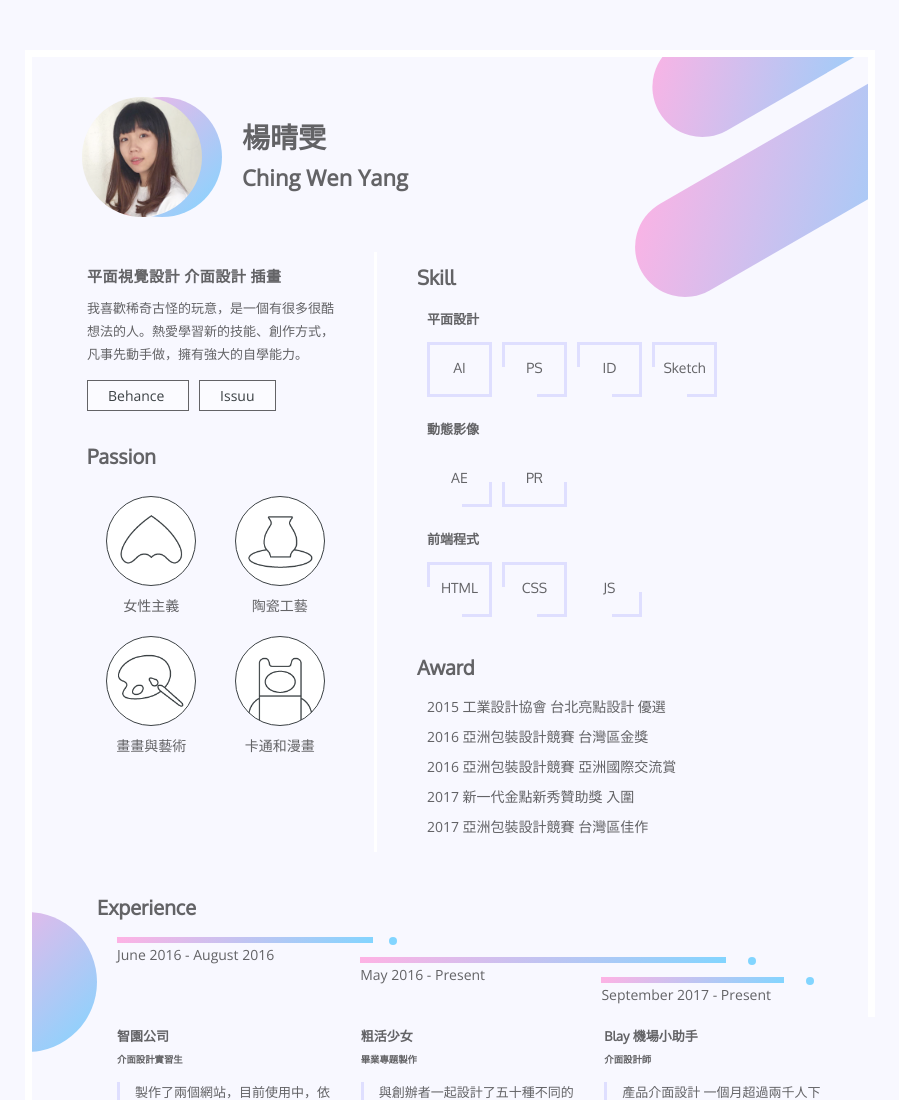
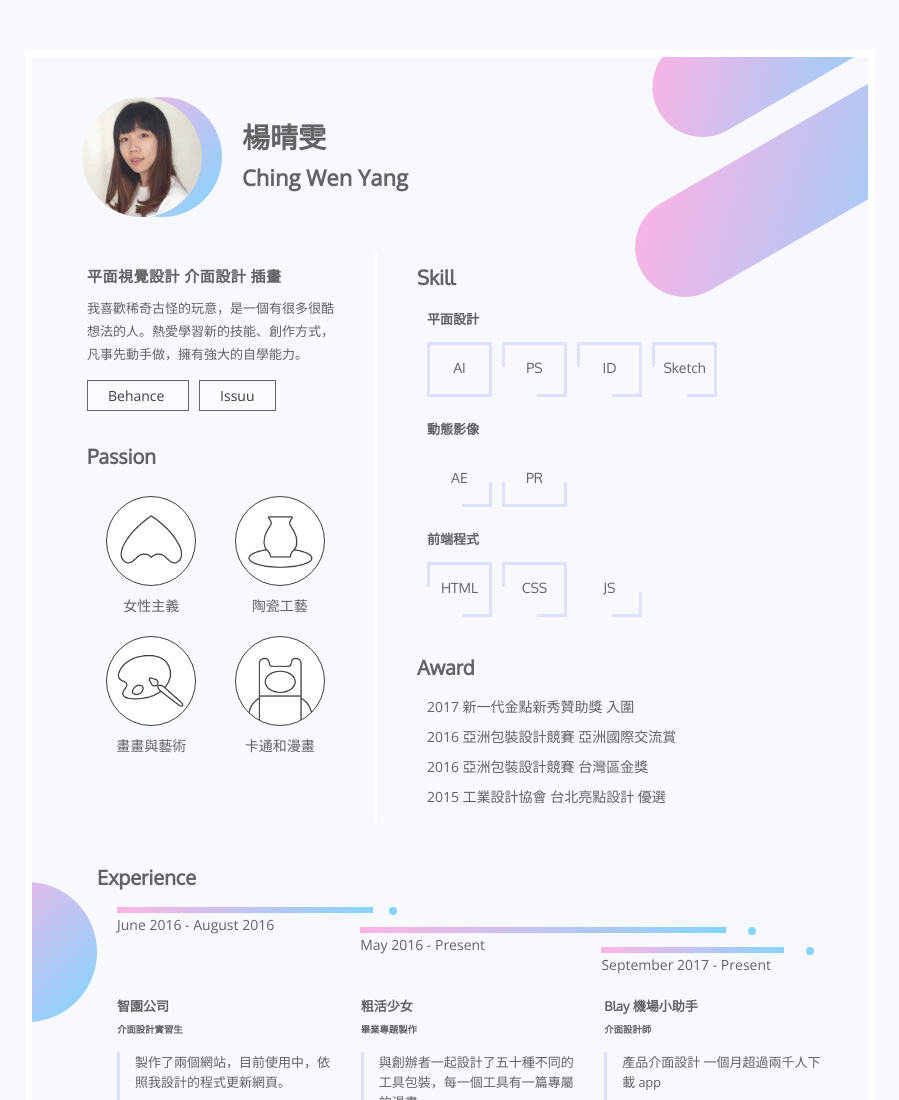
Before and after one commit to chingwenqqq/resume, a plain HTML site: page index.html in a window 1280 px wide. Shown: the top 1100 px of the page, without its empty margins (190-1089 px from the left). Drawn offline with nearby package versions, Linux system fonts and the light colour scheme.

Commit message:
award change order

```diff
--- a/index.html
+++ b/index.html
@@ -136,11 +136,10 @@
           </ul>
           <h4>Award</h4>
           <ul class="listAward">
+            <li>2017 新一代金點新秀贊助獎 入圍</li>
+            <li>2016 亞洲包裝設計競賽 亞洲國際交流賞</li>
+            <li>2016 亞洲包裝設計競賽 台灣區金獎</li>
             <li>2015 工業設計協會 台北亮點設計 優選</li>
-            <li>2016 亞洲包裝設計競賽 台灣區金獎</li>
-            <li>2016 亞洲包裝設計競賽 亞洲國際交流賞</li>
-            <li>2017 新一代金點新秀贊助獎 入圍</li>
-            <li>2017 亞洲包裝設計競賽 台灣區佳作</li>
           </ul>
         </div>
       </div>
```
